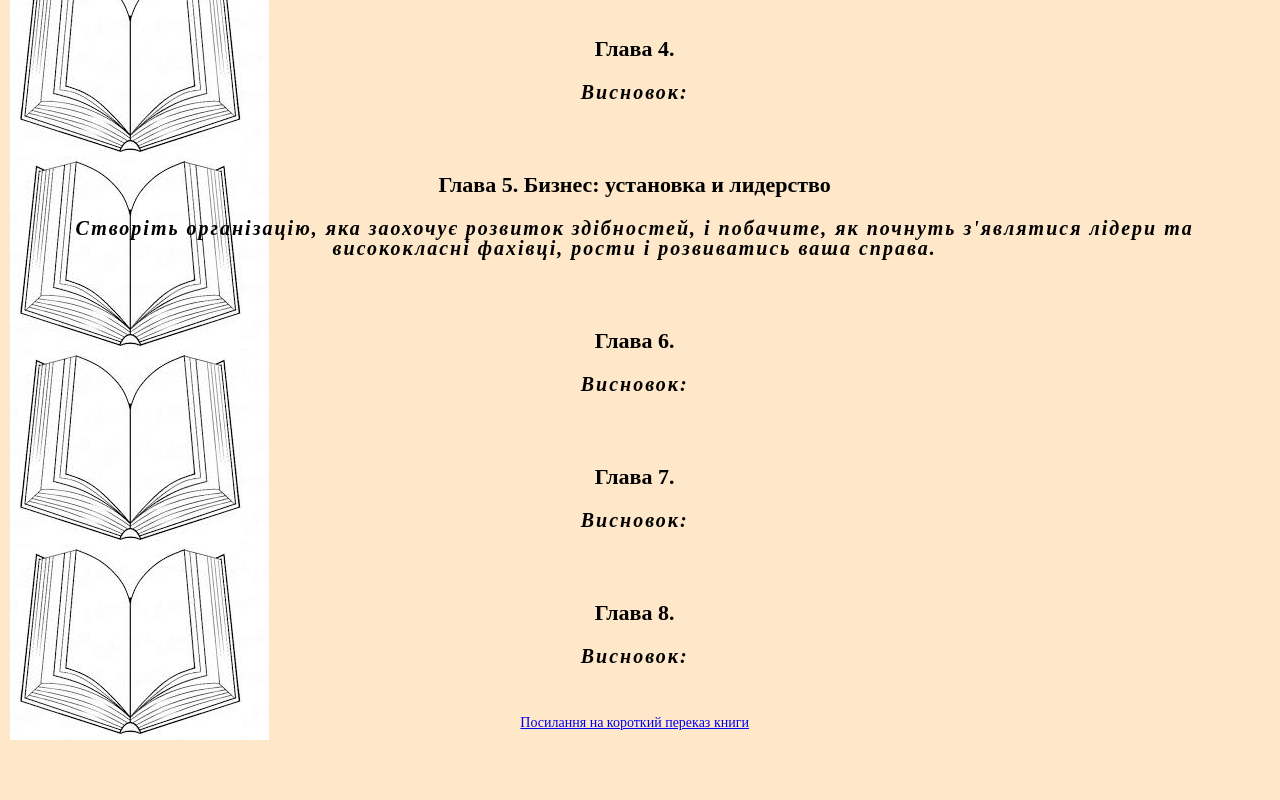
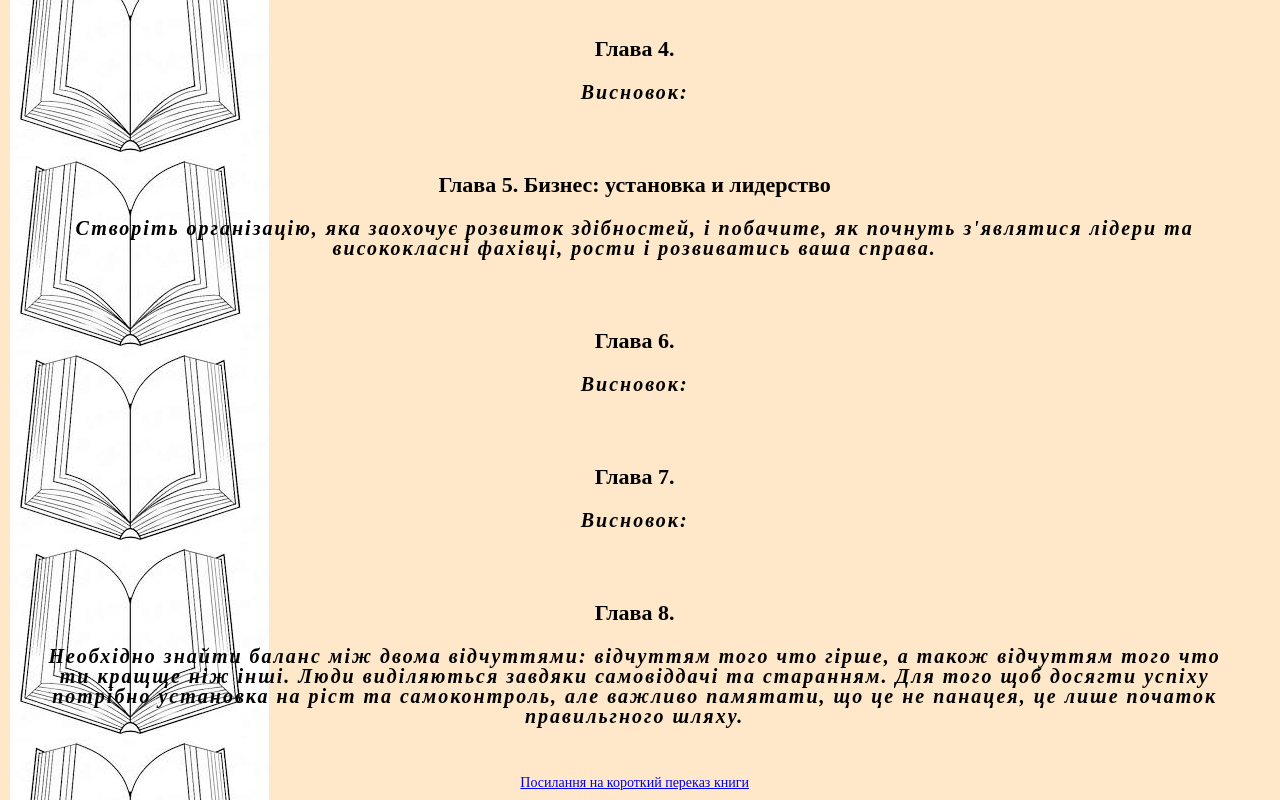
Before and after one commit to Pablo-Lipchanskyi/Soft-Slills-project-group-19, a plain HTML site: page index.html in a window 1280 px wide. Shown: the part 1212-2012 px from the top of the page. Before the commit the page ends 1952 px from the top, so only its background shows below. Drawn offline with Linux system fonts and the light colour scheme.

Commit message:
Update index.html

```diff
--- a/index.html
+++ b/index.html
@@ -59,7 +59,13 @@
 
     <div>
       <h3>Глава 8.</h3>
-      <p>Висновок:</p>
+      <p>
+        Необхідно знайти баланс між двома відчуттями: відчуттям того что гірше,
+        а також відчуттям того что ти кращще ніж інші. Люди виділяються завдяки
+        самовіддачі та старанням. Для того щоб досягти успіху потрібно установка
+        на ріст та самоконтроль, але важливо памятати, що це не панацея, це лише
+        початок правильгного шляху.
+      </p>
     </div>
 
     <footer>
```
